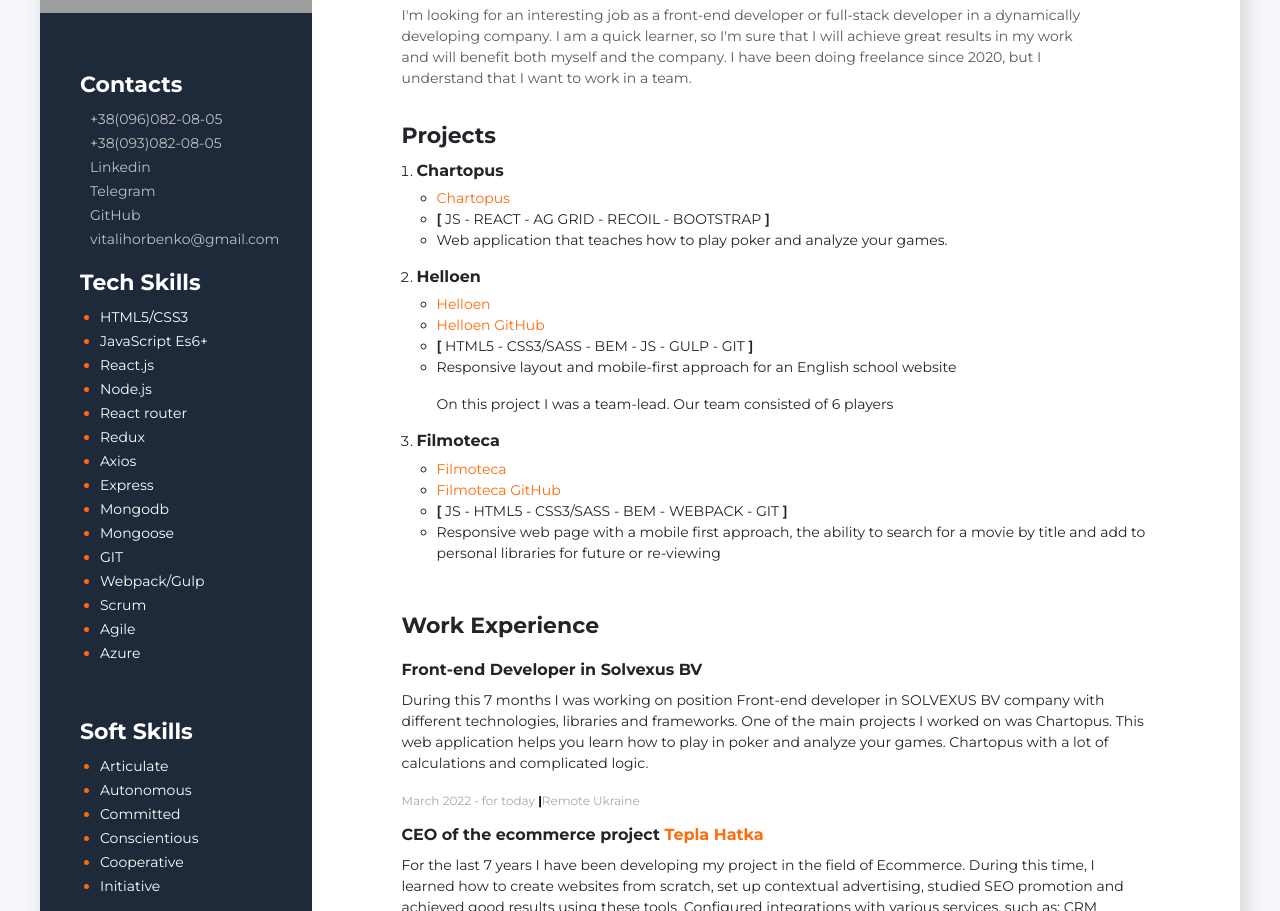
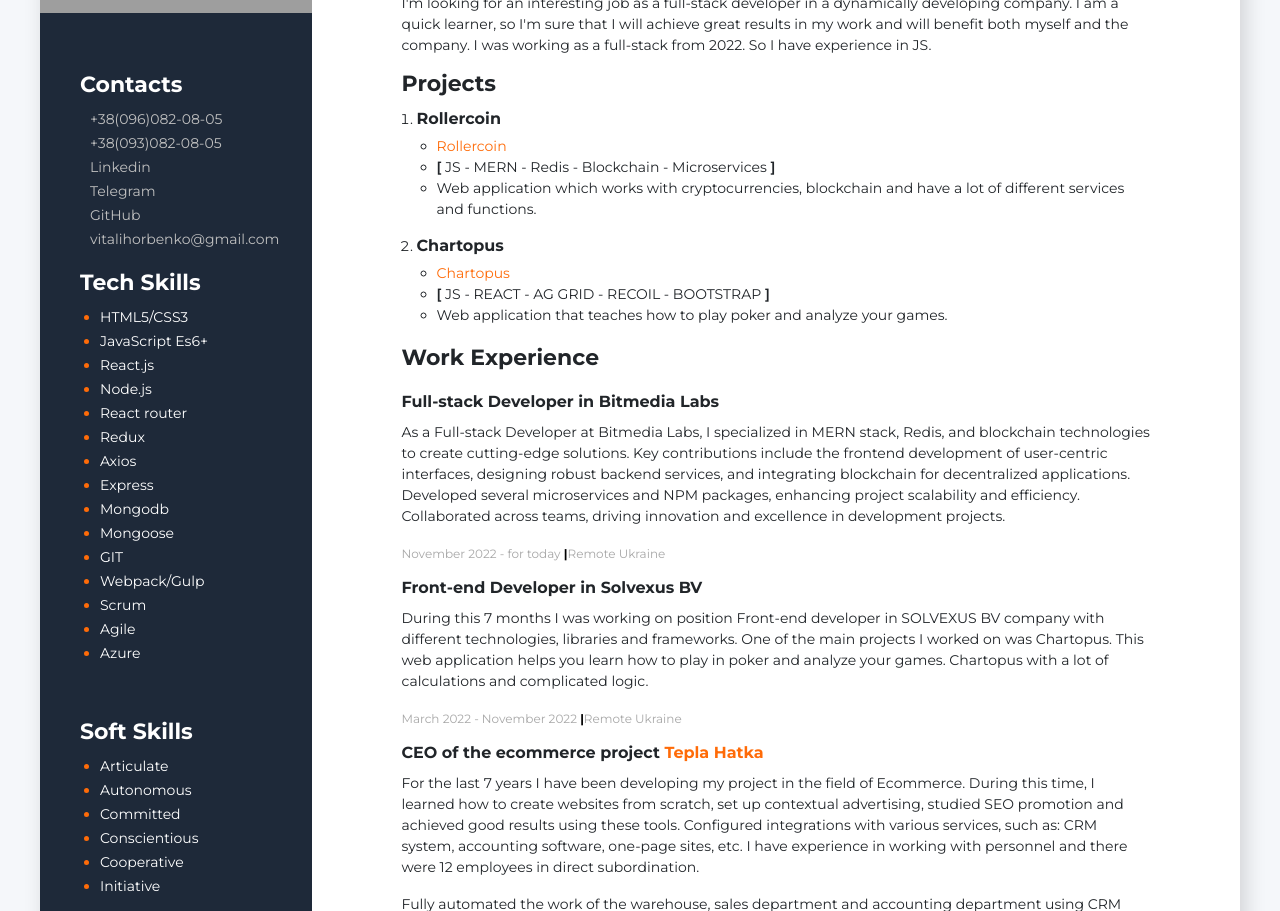
Before and after one commit to vitaliihorbenko/-vhorbenko.github.io, a plain HTML site: page index.html in a window 1280 px wide. Shown: the part 251-1162 px from the top of the page. Drawn offline with nearby package versions, Linux system fonts and the light colour scheme; grey boxes are pictures that could not be loaded.

Commit message:
new version

```diff
--- a/css/styles.css
+++ b/css/styles.css
@@ -86,7 +86,7 @@ h3 {
   line-height: 24px;
 }
 .about-me-container h1 {
-  font-size: 45px;
+  font-size: 35px;
   font-weight: 700;
   line-height: 1.2;
 }
@@ -114,7 +114,7 @@ h3 {
   margin-bottom: 13px;
 }
 .project-container {
-  margin-bottom: 50px;
+  margin-bottom: 20px;
 }
 /* Project END */
 
@@ -155,20 +155,21 @@ h3 {
 /* Education */
 
 .education-container {
-  margin-top: 43px;
+  margin-top: 20px;
 }
 .education-university {
   color: #ff6b08;
   font-size: 16px;
   font-weight: 700;
   line-height: 24px;
-  padding: 21px 0 15px 0;
+  padding-top: 5px;
   margin-bottom: 0;
 }
 .education-specialty {
   font-size: 14px;
   font-weight: 700;
   line-height: 24px;
+  margin-bottom: 0;
 }
 /* Education END */
 
@@ -273,8 +274,11 @@ ul {
     text-align: center;
     right: 0;
   }
-  .about-me-discription {
+  .about-me-description {
     text-align: justify;
+    .about-me-text {
+      margin-bottom: 0;
+    }
   }
   h3 {
     font-size: 30px;
--- a/index.html
+++ b/index.html
@@ -156,15 +156,12 @@
           <h2>JavaScript Developer (React, Node.js)</h2>
           <h1>Vitalii Horbenko</h1>
 
-          <div class="about-me-discription">
+          <div class="about-me-description">
             <h3>Goal</h3>
-            <p>
-              I'm looking for an interesting job as a front-end developer or
-              full-stack developer in a dynamically developing company. I am a
+            <p class="about-me-text">
+              I'm looking for an interesting job as a full-stack developer in a dynamically developing company. I am a
               quick learner, so I'm sure that I will achieve great results in my
-              work and will benefit both myself and the company. I have been
-              doing freelance since 2020, but I understand that I want to work
-              in a team.
+              work and will benefit both myself and the company. I was working as a full-stack from 2022. So I have experience in JS.
             </p>
           </div>
           <!-- About me main info END -->
@@ -173,6 +170,25 @@
           <div class="project-container">
             <h3>Projects</h3>
             <ol>
+              <li>
+                <h5>Rollercoin</h5>
+                <ul>
+                  <li>
+                    <a target="_blank" href="https://rollercoin.com"
+                    >Rollercoin</a
+                    >
+                  </li>
+                  <li>
+                    <span>[</span> JS - MERN - Redis - Blockchain - Microservices
+                    <span>]</span>
+                  </li>
+                  <li>
+                    <p>
+                      Web application which works with cryptocurrencies, blockchain and have a lot of different services and functions.
+                    </p>
+                  </li>
+                </ul>
+              </li>
               <li>
                 <h5>Chartopus</h5>
                 <ul>
@@ -193,73 +209,22 @@
                   </li>
                 </ul>
               </li>
-
-              <li>
-                <h5>Helloen</h5>
-                <ul>
-                  <li>
-                    <a
-                      target="_blank"
-                      href="https://goit-project-uxxx.github.io/first-project-helloen/"
-                      >Helloen</a
-                    >
-                  </li>
-                  <li>
-                    <a
-                      target="_blank"
-                      href="https://github.com/goit-project-uxxx/first-project-helloen"
-                      >Helloen GitHub</a
-                    >
-                  </li>
-                  <li>
-                    <span>[</span> HTML5 - CSS3/SASS - BEM - JS - GULP - GIT
-                    <span>]</span>
-                  </li>
-                  <li>
-                    <p>
-                      Responsive layout and mobile-first approach for an English
-                      school website
-                    </p>
-                    <p>
-                      On this project I was a team-lead. Our team consisted of 6
-                      players
-                    </p>
-                  </li>
-                </ul>
-              </li>
-
-              <li>
-                <h5>Filmoteca</h5>
-                <ul>
-                  <li>
-                    <a target="_blank" href="https://snsvs.github.io/filmoteca/"
-                      >Filmoteca</a
-                    >
-                  </li>
-                  <li>
-                    <a target="_blank" href="https://github.com/SNSVS/filmoteca"
-                      >Filmoteca GitHub</a
-                    >
-                  </li>
-                  <li>
-                    <span>[</span> JS - HTML5 - CSS3/SASS - BEM - WEBPACK - GIT
-                    <span>]</span>
-                  </li>
-                  <li>
-                    <p>
-                      Responsive web page with a mobile first approach, the
-                      ability to search for a movie by title and add to personal
-                      libraries for future or re-viewing
-                    </p>
-                  </li>
-                </ul>
-              </li>
             </ol>
           </div>
 
           <!-- work Experience -->
           <div class="work-experience">
             <h3>Work Experience</h3>
+            <!-- Company 3 -->
+            <div>
+              <h4>Full-stack Developer in Bitmedia Labs</h4>
+              <p>
+                As a Full-stack Developer at Bitmedia Labs, I specialized in MERN stack, Redis, and blockchain technologies to create cutting-edge solutions. Key contributions include the frontend development of user-centric interfaces, designing robust backend services, and integrating blockchain for decentralized applications. Developed several microservices and NPM packages, enhancing project scalability and efficiency. Collaborated across teams, driving innovation and excellence in development projects.
+              </p>
+              <span class="work-period"
+              >November 2022 - for today <span>|</span>Remote Ukraine</span
+              >
+            </div>
             <!-- Company 2 -->
             <div>
               <h4>Front-end Developer in Solvexus BV</h4>
@@ -272,7 +237,7 @@
                 calculations and complicated logic.
               </p>
               <span class="work-period"
-                >March 2022 - for today <span>|</span>Remote Ukraine</span
+                >March 2022 - November 2022 <span>|</span>Remote Ukraine</span
               >
             </div>
 
```
Also changed, not shown: .prettierrc.js (added).
